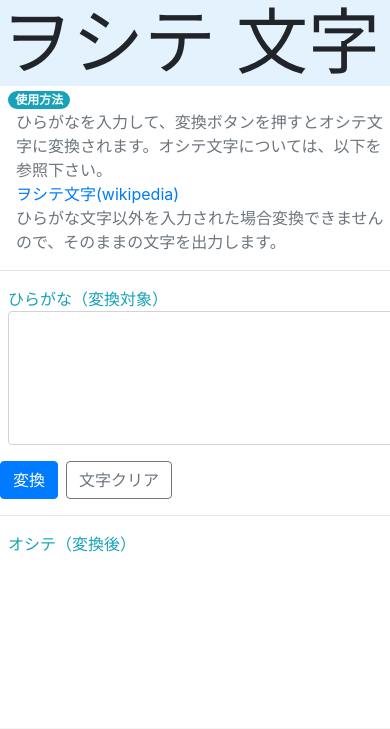
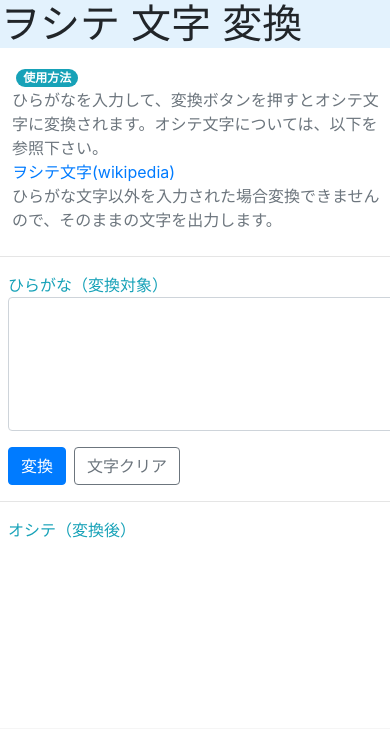
Before and after one commit to iio1989/oshite, a Flask app: page / in a window 390 px wide; the page is wider, and only the part inside the window is pictured. Shown: the part 56-785 px from the top of that part. Run offline with Flask 2, Linux system fonts and the light colour scheme; some libraries are stand-ins or nearby versions.

Commit message:
update Home layout to Responsive.

```diff
--- a/static/style.css
+++ b/static/style.css
@@ -1,18 +1,7 @@
-body            { font-family: sans-serif; background: #eee; }
-a, h1, h2       { color: #377BA8; }
-h1, h2          { font-family: 'Georgia', serif; margin: 0; }
-h1              { border-bottom: 2px solid #eee; }
-h2              { font-size: 1.2em; }
+.card-body-min-padding {
 
-.page           { margin: 2em auto; width: 35em; border: 5px solid #ccc;
-                  padding: 0.8em; background: white; }
-.entries        { list-style: none; margin: 0; padding: 0; }
-.entries li     { margin: 0.8em 1.2em; }
-.entries li h2  { margin-left: -1em; }
-.add-entry      { font-size: 0.9em; border-bottom: 1px solid #ccc; }
-.add-entry dl   { font-weight: bold; }
-.metanav        { text-align: right; font-size: 0.8em; padding: 0.3em;
-                  margin-bottom: 1em; background: #fafafa; }
-.flash          { background: #CEE5F5; padding: 0.5em;
-                  border: 1px solid #AACBE2; }
-.error          { background: #F0D6D6; padding: 0.5em; }
+    -ms-flex: 1 1 auto;
+    flex: 1 1 auto;
+    padding: 0.5rem;
+
+}
--- a/templates/home.html
+++ b/templates/home.html
@@ -8,13 +8,13 @@
   {% include "parts/header.html" %}
   <main role="main">
     <div style="background-color: #e3f2fd;">
-        <div><div class="display-3" style="font-family : Arial,'HG行書体',sans-serif ; width:750px;">ヲシテ 文字 変換</div></div>
+        <h1 style="font-family : Arial,'HG行書体',sans-serif ;">ヲシテ 文字 変換</h1>
     </div>
-    <div class="">
+    <div class="card-body-min-padding">
       <span class="badge badge-pill badge-info ml-2">使用方法</span>
-      <p class="ml-3 text-secondary" style="margin: 0px;">ひらがなを入力して、変換ボタンを押すとオシテ文字に変換されます。オシテ文字については、以下を参照下さい。</p>
-      <a class="ml-3" href="https://ja.wikipedia.org/wiki/%E3%83%B2%E3%82%B7%E3%83%86">ヲシテ文字(wikipedia)</a>
-      <p class="ml-3 text-secondary" style="margin: 0px;">ひらがな文字以外を入力された場合変換できませんので、そのままの文字を出力します。</p>
+      <p class="ml-1 text-secondary" style="margin: 0px;">ひらがなを入力して、変換ボタンを押すとオシテ文字に変換されます。オシテ文字については、以下を参照下さい。</p>
+      <a class="ml-1" href="https://ja.wikipedia.org/wiki/%E3%83%B2%E3%82%B7%E3%83%86">ヲシテ文字(wikipedia)</a>
+      <p class="ml-1 text-secondary" style="margin: 0px;">ひらがな文字以外を入力された場合変換できませんので、そのままの文字を出力します。</p>
     </div>
     <hr>
     <div class="text-info ml-2">ひらがな（変換対象）</div>
@@ -22,7 +22,7 @@
       <div class="form-group ml-2 mr-2">
         <textarea class="form-control" id="exampleFormControlTextarea1" name="input_kana" style="width: 800px;" rows="5">{% if input_kana %}{{ input_kana }}{% endif %}</textarea>
       </div>
-      <button type="submit" class="btn btn-primary mr-2">変換</button>
+      <button type="submit" class="btn btn-primary ml-2 mr-2">変換</button>
       <button type="button" id="inputClearBtn" class="btn btn-outline-secondary">文字クリア</button>
     </form>
     <hr>
--- a/templates/parts/headTagCmn.html
+++ b/templates/parts/headTagCmn.html
@@ -9,12 +9,12 @@
 <link rel="shortcut icon" href="/static/images/favicon/a_favicon.ico">
 <link rel="stylesheet" href="/static/bootstrap-4.3.1-dist/css/bootstrap.css">
 <link rel="stylesheet" href="/static/bootstrap-4.3.1-dist/css/sticky-footer.css">
+<link rel="stylesheet" href="/static/style.css">
 <!-- Global site tag (gtag.js) - Google Analytics -->
 <script async src="https://www.googletagmanager.com/gtag/js?id=UA-146204781-1"></script>
 <script>
   window.dataLayer = window.dataLayer || [];
   function gtag(){dataLayer.push(arguments);}
   gtag('js', new Date());
-
   gtag('config', 'UA-146204781-1');
 </script>
```
